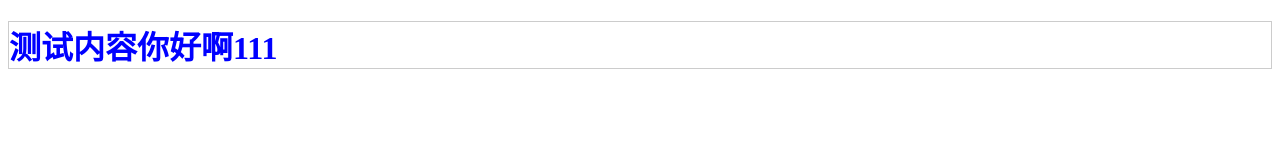
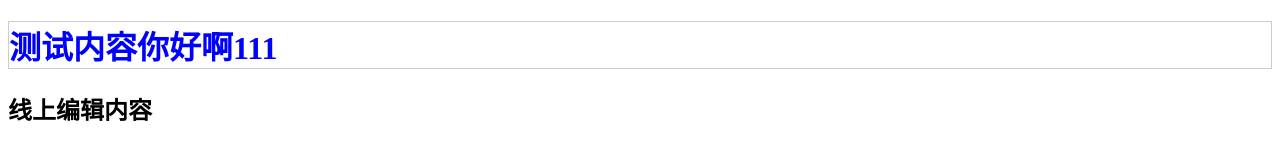
Before and after one commit to xllen/git-home, a website: page src/index.html in a window 1280 px wide. Drawn offline with nearby package versions, Linux system fonts and the light colour scheme; files that its build step writes are made by us from their sources.

Commit message:
我在线上更新了X文件

```diff
--- a/src/index.html
+++ b/src/index.html
@@ -8,6 +8,7 @@
 <body>
 	<h1>测试内容你好啊111</h1>
 
+	<h2>线上编辑内容<h2/>
 	<script type="text/javascript" src="js/all.js"></script>
 </body>
 </html>
```
